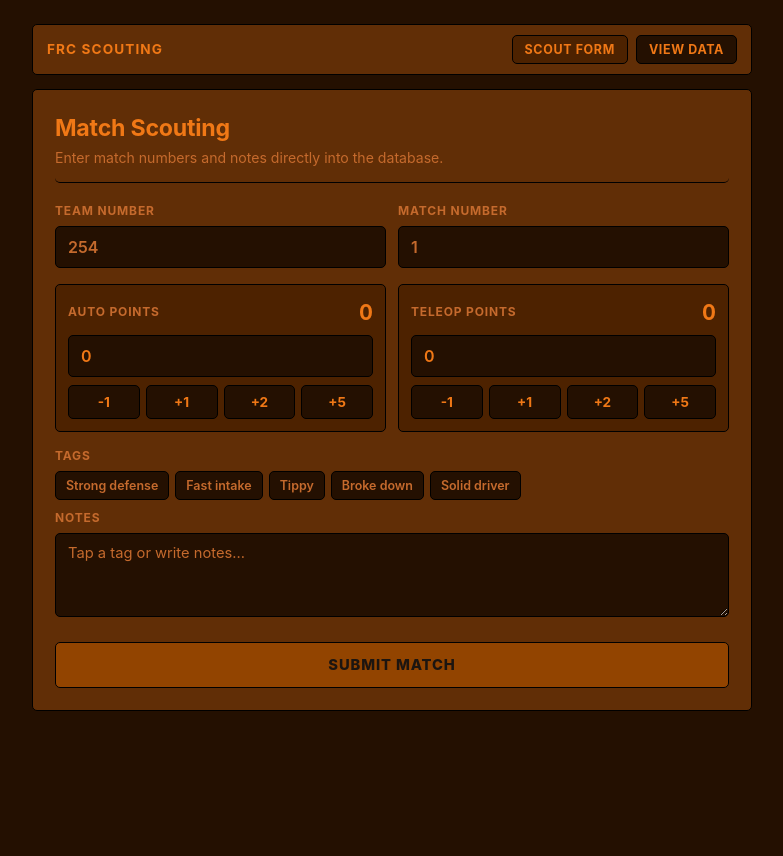
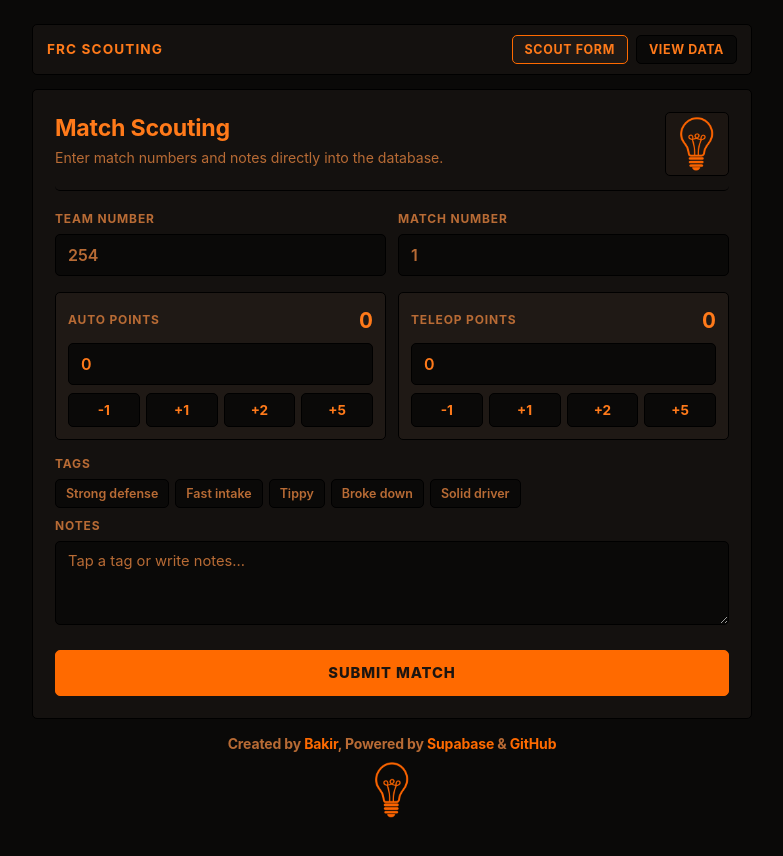
Before and after one commit to bakirwtd/frcproject, a plain HTML site: page index.html in a window 1280 px wide. Shown: the whole page, without its empty margins (248-1031 px from the left). Before the commit the page ends 800 px from the top, so only its background shows below. Drawn offline with nearby package versions, Linux system fonts and the light colour scheme.

Commit message:
better theme

```diff
--- a/index.html
+++ b/index.html
@@ -8,19 +8,20 @@
   <script src="https://cdn.jsdelivr.net/npm/@supabase/supabase-js@2"></script>
   <style>
     :root {
-      --bg: #241001;
-      --surface: #612e06;
-      --surface-2: #4d2200;
+      --bg: #0a0908;
+      --surface: #14110f;
+      --surface-2: #1f1915;
       --stroke: #000000;
-      --stroke-bright: #000000;
-      --text: #f07816;
-      --muted: #c56a2d;
-      --accent: #924400;
-      --accent-hover: #a74e00;
-      --ok-bg: #293b2c;
-      --ok-stroke: #689f72;
-      --err-bg: #422624;
-      --err-stroke: #c46862;
+      --stroke-bright: #ff6a00;
+      --text: #ff7a1a;
+      --muted: #b86b35;
+      --accent: #ff6a00;
+      --accent-hover: #e05c00;
+      --ok-bg: #162619;
+      --ok-stroke: #4d995c;
+      --err-bg: #2b1312;
+      --err-stroke: #c44d47;
+      --logo-bg: #1c1612;
     }
 
     * {
@@ -334,6 +335,30 @@
         grid-template-columns: 1fr;
       }
     }
+
+    .panel-head {
+      display: flex;
+      justify-content: space-between;
+      align-items: flex-start;
+      gap: 14px;
+      border-bottom: 1px solid var(--stroke);
+      padding-bottom: 14px;
+      margin-bottom: 20px;
+    }
+
+    .panel-head .sub {
+      margin: 0;
+      padding-bottom: 0;
+      border-bottom: none;
+    }
+
+    .avatar {
+      width: 64px;
+      height: 64px;
+      object-fit: scale-down;
+      border: 1.5px solid var(--stroke);
+      flex-shrink: 0;
+    }
   </style>
 </head>
 
@@ -349,8 +374,13 @@
 
     <!-- SCOUTING FORM VIEW -->
     <div class="panel" id="scoutView">
-      <h1>Match Scouting</h1>
-      <p class="sub">Enter match numbers and notes directly into the database.</p>
+      <div class="panel-head">
+        <div>
+          <h1>Match Scouting</h1>
+          <p class="sub">Enter match numbers and notes directly into the database.</p>
+        </div>
+        <img style="background:var(--logo-bg)" src="avatar.png" alt="Team avatar" class="avatar" />
+      </div>
 
       <form id="scoutForm">
         <div class="grid-2">
@@ -422,7 +452,7 @@
         <form id="loginForm">
           <div class="field">
             <label for="loginEmail">Team Email</label>
-            <input type="email" id="loginEmail" placeholder="strategy@frc.local" required />
+            <input type="email" id="loginEmail" placeholder="Shared team email" required />
           </div>
           <div class="field">
             <label for="loginPass">Password</label>
@@ -465,6 +495,15 @@
       </div>
     </div>
   </div>
+  <h1 style="text-align:center; margin-top:15px; font-size:0.875rem; color:var(--muted);">Created by <a
+      href="https://github.com/bakirwtd" target="_blank" style="color:var(--accent); text-decoration:none;">Bakir</a>,
+    Powered by <a href="https://supabase.com" target="_blank"
+      style="color:var(--accent); text-decoration:none;">Supabase</a> & <a href="https://github.com" target="_blank"
+      style="color:var(--accent); text-decoration:none;">GitHub</a>
+  </h1>
+  <img style="display:block; margin:0 auto; border: none; outline: none;" src="avatar.png" alt="Team avatar"
+    class="avatar" />
+
 
   <script>
     const SUPABASE_URL = "https://salsqxwuazajymakgvol.supabase.co";
```
Also changed, not shown: Avatar.png (added).
